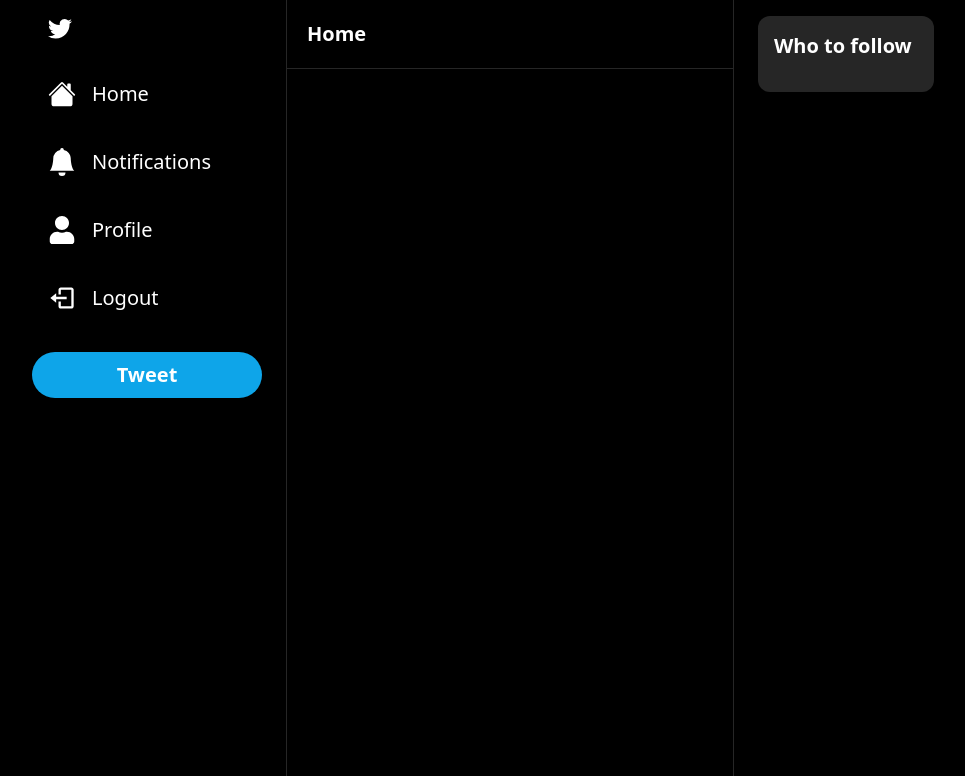
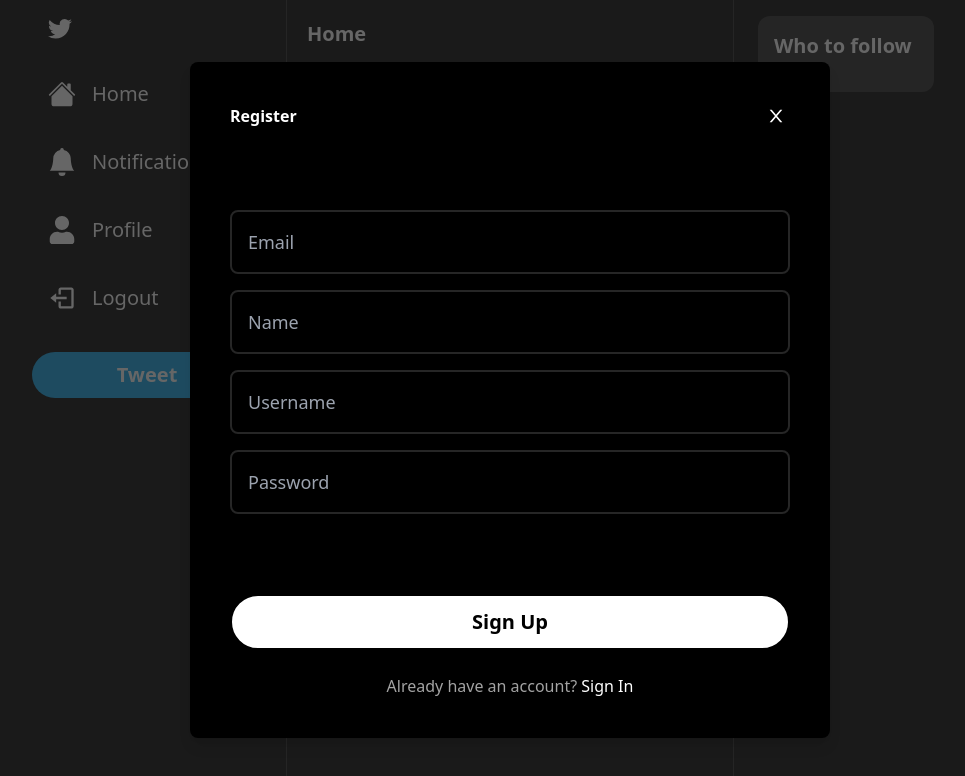
Before and after one commit to samsudin90/twitter-clone, a Next.js app: page / in a window 1280 px wide. Shown: the top 776 px of the page, without its empty margins (130-1095 px from the left). Built offline with nearby package versions, Linux system fonts and the light colour scheme.

Commit message:
add auth ui

```diff
--- /dev/null
+++ b/components/Button.tsx
@@ -0,0 +1,29 @@
+import React from "react";
+
+interface ButtonProps {
+    label: string;
+    scondary?: boolean;
+    fullWidth?: boolean;
+    large?: boolean;
+    onClick: () => void;
+    disabled?: boolean;
+    outline?: boolean;
+}
+
+const Button: React.FC<ButtonProps> = ({
+    label,
+    scondary,
+    fullWidth,
+    large,
+    disabled,
+    onClick,
+    outline
+}) => {
+    return (
+        <button disabled={disabled} onClick={onClick} className={`disabled:opacity-70 disabled:cursor-not-allowed rounded-full font-semibold hover:opacity-80 transition border-2 ${fullWidth? 'w-full' : 'w-fit'} ${scondary? 'bg-white text-black border-black' : 'bg-sky-500 text-white border-sky-500'} ${large? 'text-xl px-5 py-3' : 'text-base px-4 py-2'} ${outline? 'bg-transparent border-white text-white' : ''}`}>
+            {label}
+        </button>
+    )
+}
+
+export default Button
--- /dev/null
+++ b/components/Input.tsx
@@ -0,0 +1,23 @@
+import React from "react";
+
+interface InputProps {
+    placeholder? : string;
+    value? : string;
+    type? : string;
+    disabled? : boolean;
+    onChange : (event : React.ChangeEvent<HTMLInputElement>) => void;
+}
+
+const Input : React.FC<InputProps> = ({
+    placeholder,
+    value,
+    type,
+    disabled,
+    onChange
+}) => {
+    return (
+        <input disabled={disabled} onChange={onChange} value={value} placeholder={placeholder} type={type} className="w-full p-4 text-lg bg-black border-2 border-neutral-800 rounded-lg outline-none text-white focus:border-sky-500 focus:border-2 transition disabled:bg-neutral-900 disabled:opacity-70 disabled:cursor-not-allowed" />
+    )
+}
+
+export default Input
--- /dev/null
+++ b/components/Modal.tsx
@@ -0,0 +1,73 @@
+import React, { useCallback } from "react";
+import { AiOutlineClose } from 'react-icons/ai'
+import Button from "./Button";
+
+interface ModalProps {
+    isOpen? : boolean;
+    onClose: () => void;
+    onSubmit: () => void;
+    title? : string;
+    body? : React.ReactElement;
+    footer? : React.ReactElement;
+    actionLabel : string;
+    disabled? : boolean;
+}
+
+const Modal : React.FC<ModalProps> = ({
+    isOpen,
+    onClose,
+    onSubmit,
+    title,
+    body,
+    footer,
+    actionLabel,
+    disabled
+}) => {
+    const handleClose = useCallback(() => {
+        if(disabled) {
+            return;
+        }
+        onClose();
+    }, [disabled, onClose])
+
+    const handleSubmit = useCallback(() => {
+        if (disabled) {
+            return;
+        }
+        onSubmit();
+    }, [disabled, onSubmit])
+
+    if(!isOpen) {
+        return null;
+    }
+
+    return (
+        <>
+            <div className="flex justify-center items-center overflow-x-hidden overflow-y-auto fixed inset-0 z-50 outline-none focus:outline-none bg-neutral-800 bg-opacity-70">
+                <div className="relative w-full lg:w-3/6 my-6 mx-auto lg:max-w-3xl h-full lg:h-auto">
+                    {/* content */}
+                    <div className="h-full lg:h-auto border-0 rounded-lg shadow-lg relative flex flex-col w-full bg-black outline-none focus:outline-none">
+                        {/* header */}
+                        <div className="flex items-center justify-between p-10 rounded-t">
+                            <h3 className="text-3x font-semibold text-white">{title}</h3>
+                            <button onClick={handleClose} className="p-1 ml-auto border-0 text-white hover:opacity-70 transition">
+                                <AiOutlineClose size={20} />
+                            </button>
+                        </div>
+                        {/* body */}
+                        <div className="relative p-10 flex-auto">
+                            {body}
+                        </div>
+                        {/* footer */}
+                        <div className="flex flex-col gap-2 p-10">
+                            <Button disabled={disabled} label={actionLabel} scondary fullWidth large onClick={handleSubmit} />
+                            {footer}
+                        </div>
+                    </div>
+                </div>
+            </div>
+        </>
+    )
+}
+
+export default Modal
--- /dev/null
+++ b/components/modals/LoginModal.tsx
@@ -0,0 +1,56 @@
+import useLoginModal from "@/hooks/useLoginModal"
+import { useCallback, useState } from "react"
+import Input from "../Input"
+import Modal from "../Modal"
+import useRegisterModal from "@/hooks/useRegisterModal"
+
+const LoginModal = () => {
+    const loginModal = useLoginModal()
+    const registerModal = useRegisterModal()
+
+    const [email, setEmail] = useState('')
+    const [password, setPassword] = useState('')
+    const [isLoading, setIsLoading] = useState(false)
+
+    const onToggle = useCallback(() => {
+        if (isLoading) {
+            return;
+        }
+
+        loginModal.onClose()
+        registerModal.onOpen()
+    }, [isLoading, registerModal, loginModal])
+
+    const onSubmit = useCallback( async () => {
+        try {
+            setIsLoading(true)
+
+            loginModal.onClose()
+        } catch (error) {
+            console.log(error)
+        } finally {
+            setIsLoading(false)
+        }
+    }, [loginModal])
+
+    const bodyContent = (
+        <div className="flex flex-col gap-4">
+            <Input placeholder="Email" onChange={(e) => setEmail(e.target.value)} value={email} disabled={isLoading} type="email" />
+            <Input placeholder="Password" onChange={(e) => setPassword(e.target.value)} value={password} disabled={isLoading} type="password" />
+        </div>
+    )
+
+    const footerContent = (
+        <div className="text-neutral-400 text-center mt-4">
+            <p>Dont have an account?
+                <span onClick={onToggle} className="text-white cursor-pointer hover:underline"> Sign Up</span>
+            </p>
+        </div>
+    )
+
+    return (
+        <Modal disabled={isLoading} isOpen={loginModal.isOpen} title="Login" actionLabel="Sign In" onClose={loginModal.onClose} onSubmit={onSubmit} body={bodyContent} footer={footerContent} />
+    )
+}
+
+export default LoginModal
--- /dev/null
+++ b/components/modals/RegisterModal.tsx
@@ -0,0 +1,60 @@
+import { useCallback, useState } from "react"
+import Input from "../Input"
+import Modal from "../Modal"
+import useRegisterModal from "@/hooks/useRegisterModal"
+import useLoginModal from "@/hooks/useLoginModal"
+
+const RegisterModal = () => {
+    const registerModal = useRegisterModal()
+    const loginModal = useLoginModal()
+
+    const [email, setEmail] = useState('')
+    const [password, setPassword] = useState('')
+    const [name, setName] = useState('')
+    const [username, setUsername] = useState('')
+    const [isLoading, setIsLoading] = useState(false)
+
+    const onToggle = useCallback(() => {
+        if (isLoading) {
+            return;
+        }
+
+        registerModal.onClose()
+        loginModal.onOpen()
+    }, [isLoading, registerModal, loginModal])
+
+    const onSubmit = useCallback(async () => {
+        try {
+            setIsLoading(true)
+
+            registerModal.onClose()
+        } catch (error) {
+            console.log(error)
+        } finally {
+            setIsLoading(false)
+        }
+    }, [registerModal])
+
+    const bodyContent = (
+        <div className="flex flex-col gap-4">
+            <Input placeholder="Email" onChange={(e) => setEmail(e.target.value)} value={email} disabled={isLoading} type="email" />
+            <Input placeholder="Name" onChange={(e) => setName(e.target.value)} value={name} disabled={isLoading} type="text" />
+            <Input placeholder="Username" onChange={(e) => setUsername(e.target.value)} value={username} disabled={isLoading} type="text" />
+            <Input placeholder="Password" onChange={(e) => setPassword(e.target.value)} value={password} disabled={isLoading} type="password" />
+        </div>
+    )
+
+    const footerContent = (
+        <div className="text-neutral-400 text-center mt-4">
+            <p>Already have an account?
+                <span onClick={onToggle} className="text-white cursor-pointer hover:underline"> Sign In</span>
+            </p>
+        </div>
+    )
+
+    return (
+        <Modal disabled={isLoading} isOpen={registerModal.isOpen} title="Register" actionLabel="Sign Up" onClose={registerModal.onClose} onSubmit={onSubmit} body={bodyContent} footer={footerContent} />
+    )
+}
+
+export default RegisterModal
--- /dev/null
+++ b/hooks/useLoginModal.ts
@@ -0,0 +1,15 @@
+import { create } from "zustand";
+
+interface LoginModalStore {
+    isOpen : boolean;
+    onOpen : () => void;
+    onClose : () => void;
+}
+
+const useLoginModal = create<LoginModalStore>((set) => ({
+    isOpen : false,
+    onOpen : () => set({isOpen : true}),
+    onClose : () => set({isOpen : false})
+}))
+
+export default useLoginModal;
--- /dev/null
+++ b/hooks/useRegisterModal.ts
@@ -0,0 +1,15 @@
+import { create } from "zustand";
+
+interface RegisterModalStore {
+    isOpen : boolean;
+    onOpen : () => void;
+    onClose : () => void;
+}
+
+const useRegisterModal = create<RegisterModalStore>((set) => ({
+    isOpen : true,
+    onOpen : () => set({isOpen : true}),
+    onClose : () => set({isOpen : false})
+}))
+
+export default useRegisterModal;
--- a/package.json
+++ b/package.json
@@ -21,6 +21,7 @@
     "react-dom": "18.2.0",
     "react-icons": "^4.11.0",
     "tailwindcss": "3.3.3",
-    "typescript": "5.2.2"
+    "typescript": "5.2.2",
+    "zustand": "^4.4.1"
   }
 }
--- a/pages/_app.tsx
+++ b/pages/_app.tsx
@@ -1,11 +1,17 @@
 import Layout from '@/components/Layout'
+import LoginModal from '@/components/modals/LoginModal'
+import RegisterModal from '@/components/modals/RegisterModal'
 import '@/styles/globals.css'
 import type { AppProps } from 'next/app'
 
 export default function App({ Component, pageProps }: AppProps) {
   return (
-    <Layout>
-      <Component {...pageProps} />
-    </Layout>
+    <>
+      <LoginModal />
+      <RegisterModal />
+      <Layout>
+        <Component {...pageProps} />
+      </Layout>
+    </>
   )
 }
```
Also changed, not shown: 1 other file (tests, documents, lock files or other folders).
